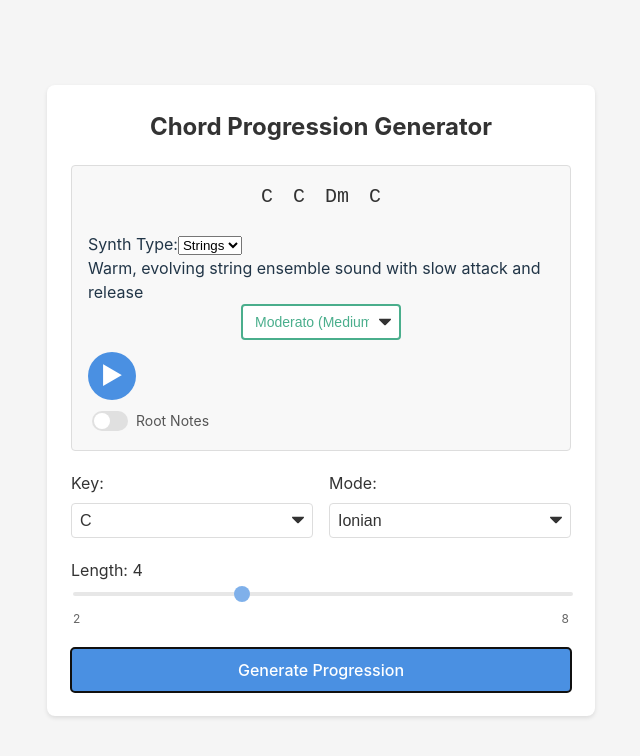
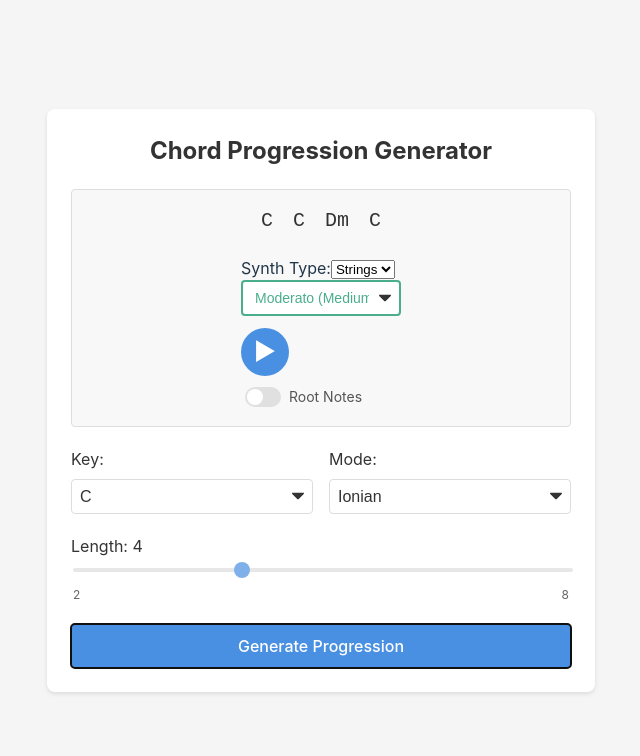
Before and after one commit to late-cretaceous/chord-generator, a React (Vite) app: page / in a window 1280 px wide. Both pictures are taken after a click on the button "Generate Progression". Shown: the top 756 px of the page, without its empty margins (319-959 px from the left). Built offline with nearby package versions, Linux system fonts and the light colour scheme.

Commit message:
fix: no synth type descriptions

```diff
--- a/src/components/SynthControls.jsx
+++ b/src/components/SynthControls.jsx
@@ -1,11 +1,5 @@
 import React from 'react';
 import { SYNTH_PRESETS } from '../lib/synth/SynthEngine';
-
-const PRESET_DESCRIPTIONS = {
-    strings: "Warm, evolving string ensemble sound with slow attack and release",
-    organ: "Quick attack and release, perfect for rhythmic chord progressions",
-    pad: "Atmospheric pad with long release, ideal for slow progressions"
-};
 
 const SynthControls = ({ onPresetChange, currentPreset = 'strings' }) => {
     return (
@@ -26,10 +20,6 @@ const SynthControls = ({ onPresetChange, currentPreset = 'strings' }) => {
                     ))}
                 </select>
             </div>
-
-            <div className="text-xs text-gray-500 mt-2">
-                {PRESET_DESCRIPTIONS[currentPreset]}
-            </div>
         </div>
     );
 };
```
